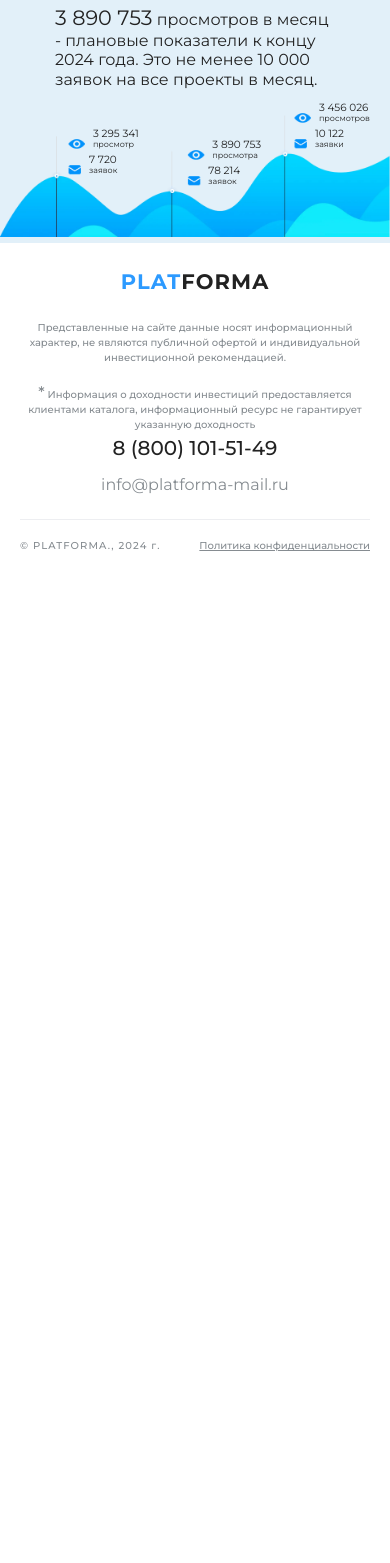
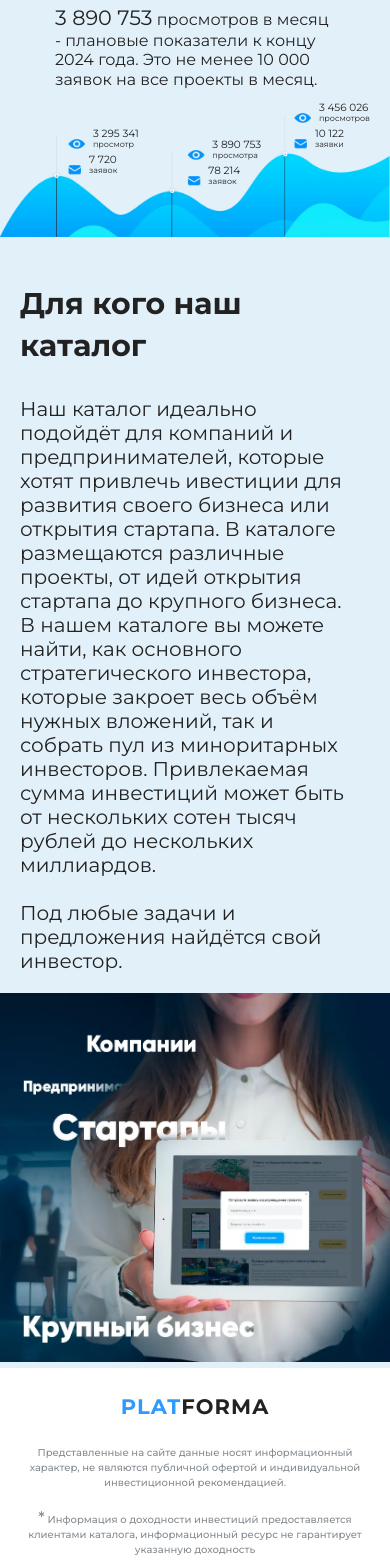
Before and after one commit to den10004/invest, a Next.js app: page /invest in a window 390 px wide. Shown: the part 2578-4141 px from the top of the page. Before the commit the page ends 3153 px from the top, so only its background shows below. Built offline with nearby package versions, Linux system fonts and the light colour scheme.

Commit message:
лендинг для кого

```diff
--- a/app/invest/page.jsx
+++ b/app/invest/page.jsx
@@ -5,6 +5,7 @@ import { useState } from "react";
 import Placement from "@/components/invest-components/Placement/Placement";
 import Attraction from "@/components/invest-components/Attraction/Attraction";
 import AboutUs from "@/components/invest-components/AboutUs/AboutUs";
+import ForWhom from "@/components/invest-components/ForWhom/ForWhom";
 
 export default function Invest() {
   const [open, setOpen] = useState(false);
@@ -30,6 +31,7 @@ export default function Invest() {
       <Placement />
       <Attraction />
       <AboutUs />
+      <ForWhom />
     </>
   );
 }
--- a/components/invest-components/AboutUs/AboutUs.jsx
+++ b/components/invest-components/AboutUs/AboutUs.jsx
@@ -90,7 +90,7 @@ export default function AboutUs() {
           </div>
         </div>
 
-        <Image src={graph} />
+        <Image src={graph} alt="фон" />
       </div>
     </section>
   );
--- a/components/invest-components/Attraction/Attraction.jsx
+++ b/components/invest-components/Attraction/Attraction.jsx
@@ -35,7 +35,7 @@ export default function Attraction() {
         <span className="img-1">113 000</span>
         <span className="img-2">1 691</span>
         <span className="img-3">1 050 000</span>
-        <Image src={graph} />
+        <Image src={graph} alt="фон" />
         <div className="att-table">
           <h5 className="paragraph-p"> Итого привлеченных инвестиций:</h5>
           <p> 1 691 х 1 055 000 = 1 784 005 000 рублей</p>
--- /dev/null
+++ b/components/invest-components/ForWhom/ForWhom.jsx
@@ -0,0 +1,32 @@
+import "./style.css";
+import "./../style.css";
+import Image from "next/image";
+import forWhom from "../../../public/forWhom.webp";
+
+export default function ForWhom() {
+  return (
+    <section className="forWhom">
+      <div className="forWhom__content">
+        <div className="paddingblock">
+          <h3 className="headline-h3">Для кого наш каталог </h3>
+          <p className="block-style">
+            Наш каталог идеально подойдёт для компаний и предпринимателей,
+            которые хотят привлечь ивестиции для развития своего бизнеса или
+            открытия стартапа. В каталоге размещаются различные проекты, от идей
+            открытия стартапа до крупного бизнеса. В нашем каталоге вы можете
+            найти, как основного стратегического инвестора, которые закроет весь
+            объём нужных вложений, так и собрать пул из миноритарных инвесторов.
+            Привлекаемая сумма инвестиций может быть от нескольких сотен тысяч
+            рублей до нескольких миллиардов.
+            <br /> <br />
+            Под любые задачи и предложения найдётся свой инвестор.
+          </p>
+        </div>
+      </div>
+
+      <div className="forWhom__img-container">
+        <Image src={forWhom} alt="картинка" />
+      </div>
+    </section>
+  );
+}
--- /dev/null
+++ b/components/invest-components/ForWhom/style.css
@@ -0,0 +1,64 @@
+.forWhom {
+    background-color: var(--color-table);
+    color: var(--color-text-item);
+    display: flex;
+    width: 100%;
+    justify-content: space-between;
+}
+
+.forWhom__content {
+    width: 780px;
+    padding-right: 10px;
+    margin-left: calc((100% - 1530px) / 2);
+}
+
+.forWhom__content>div>p {
+    margin-top: 100px;
+}
+
+
+@media screen and (max-width: 1280px) {
+    .forWhom__content>div>p {
+        margin-top: 50px;
+    }
+}
+
+@media screen and (max-width: 1620px) {
+    .forWhom__content {
+        margin-left: 20px;
+        width: 50%;
+    }
+
+    .forWhom__img-container {
+        width: 50%;
+        height: auto;
+        overflow: hidden;
+    }
+}
+
+@media screen and (max-width: 845px) {
+    .forWhom {
+        flex-direction: column;
+        justify-content: start
+    }
+
+    .forWhom__content {
+        width: auto;
+        box-sizing: border-box;
+        margin: 0 20px 20px 20px;
+    }
+
+    .forWhom__img-container {
+        width: 100%;
+        overflow: auto
+    }
+
+    .forWhom__img-container img {
+        width: 100%;
+        height: auto;
+    }
+
+    .forWhom__content>div>p {
+        margin-top: 30px;
+    }
+}
```
Also changed, not shown: public/forWhom.webp (renamed from public/image2.webp).
